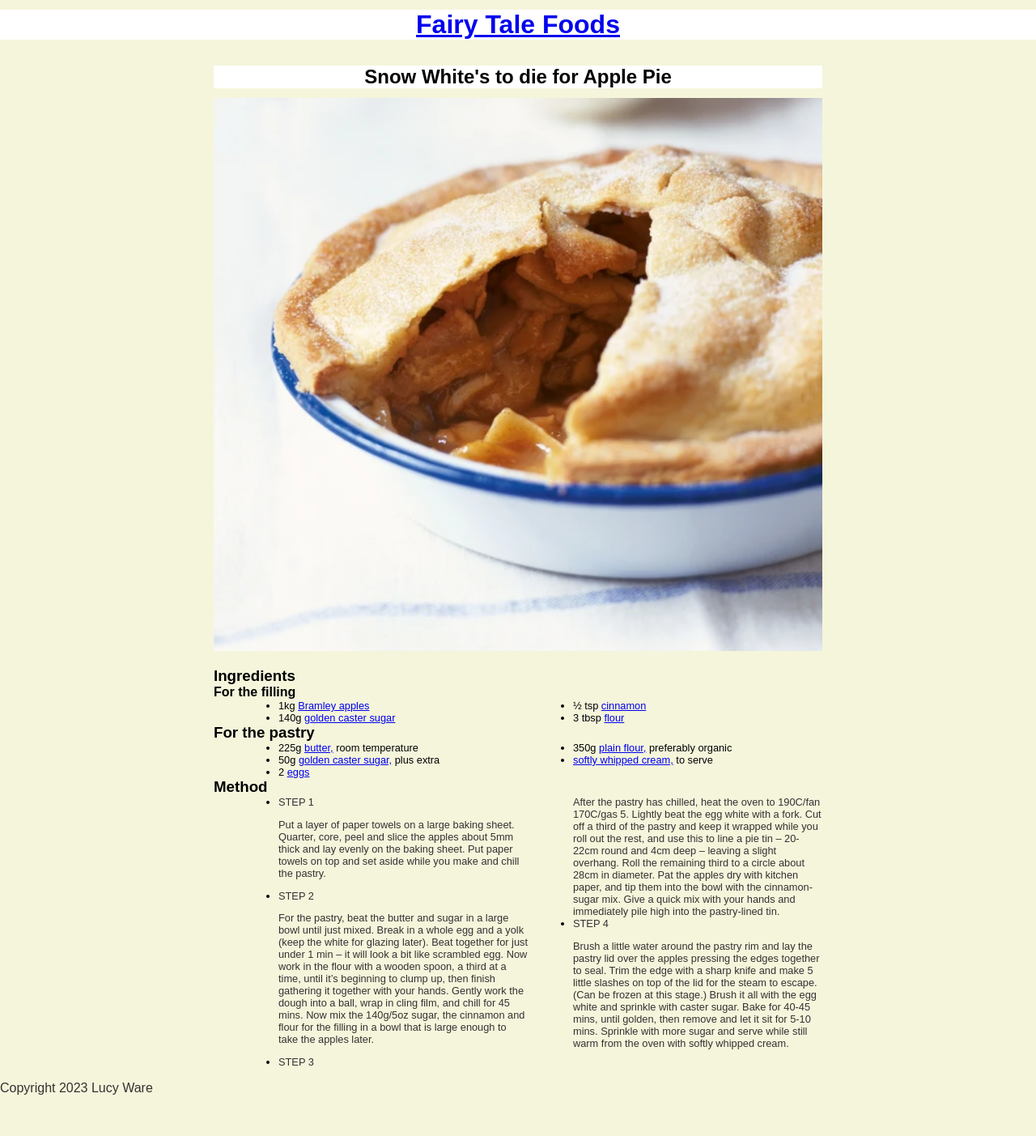
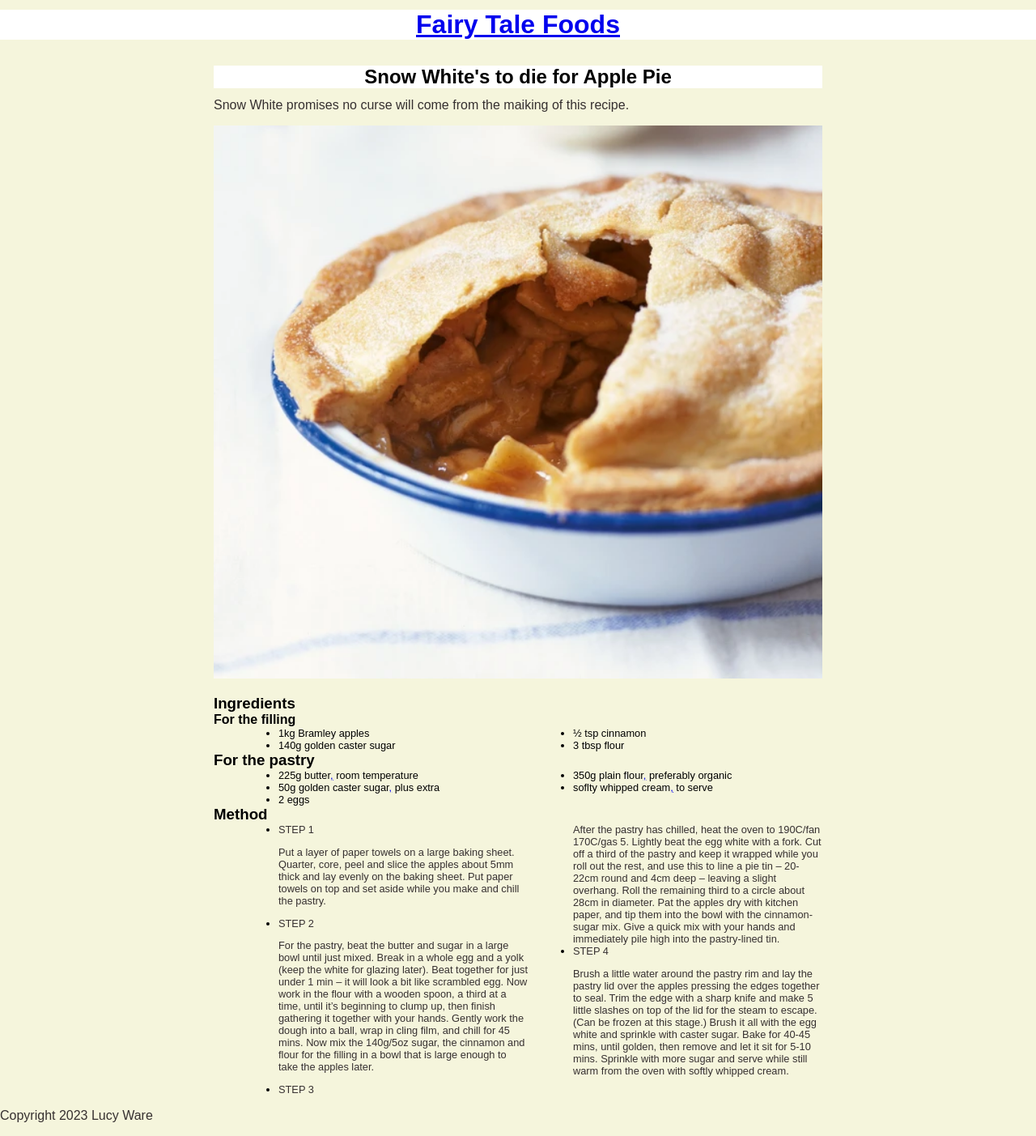
Before and after one commit to Lucyware/Fairytalefoods, a Jekyll site: the page built from _recipes/snow-whites-to-die-for-apple-pie.md, in a window 1280 px wide. Shown: the whole page at 81% size. Built offline with Jekyll 4.4.1, drawn with Linux system fonts in a browser that asks for light colours; before the commit the page ends 1369 px from its top, so only the background shows below that.

Commit message:
Update Recipe “snow-whites-to-die-for-apple-pie”

```diff
--- a/_recipes/snow-whites-to-die-for-apple-pie.md
+++ b/_recipes/snow-whites-to-die-for-apple-pie.md
@@ -4,24 +4,28 @@ date: 2023-02-07T12:56:51.698Z
 order: 4
 layout: recipe
 ---
+Snow White promises no curse will come from the maiking of this recipe.
+
+
+
 ![](../uploads/apple-pie.webp)
 
 ### Ingredients
 
 #### For the filling
 
-* 1kg [Bramley apples](https://www.bbcgoodfood.com/glossary/bramley-apple-glossary)
-* 140g [golden caster sugar](https://www.bbcgoodfood.com/glossary/sugar-glossary)
-* ½ tsp [cinnamon](https://www.bbcgoodfood.com/glossary/cinnamon-glossary)
-* 3 tbsp [flour](https://www.bbcgoodfood.com/glossary/flour-glossary)
+* 1kg Bramley apples[](https://www.bbcgoodfood.com/glossary/bramley-apple-glossary)
+* 140g golden caster sugar
+* ½ tsp cinnamon
+* 3 tbsp flour
 
 ### For the pastry
 
-* 225g [butter,](https://www.bbcgoodfood.com/glossary/butter-glossary) room temperature
-* 50g [golden caster sugar,](https://www.bbcgoodfood.com/glossary/sugar-glossary) plus extra
-* 2 [eggs](https://www.bbcgoodfood.com/glossary/egg-glossary)
-* 350g [plain flour,](https://www.bbcgoodfood.com/glossary/flour-glossary) preferably organic
-* [softly whipped cream,](https://www.bbcgoodfood.com/glossary/cream-glossary) to serve
+* 225g butter[,](https://www.bbcgoodfood.com/glossary/butter-glossary) room temperature
+* 50g golden caster sugar[,](https://www.bbcgoodfood.com/glossary/sugar-glossary) plus extra
+* 2 eggs
+* 350g plain flour[,](https://www.bbcgoodfood.com/glossary/flour-glossary) preferably organic
+* soflty whipped cream[,](https://www.bbcgoodfood.com/glossary/cream-glossary) to serve
 
 ### Method
 
```
